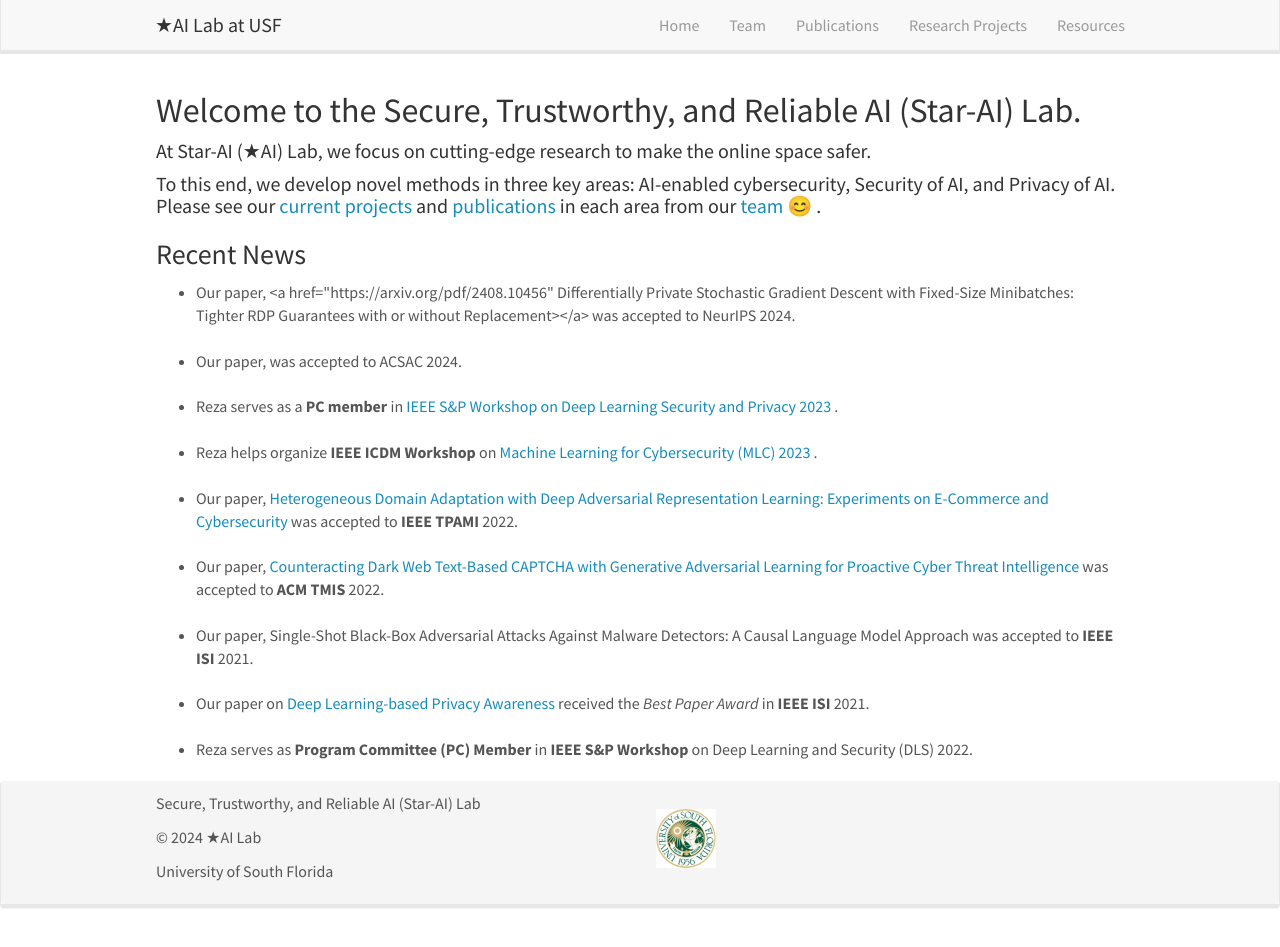
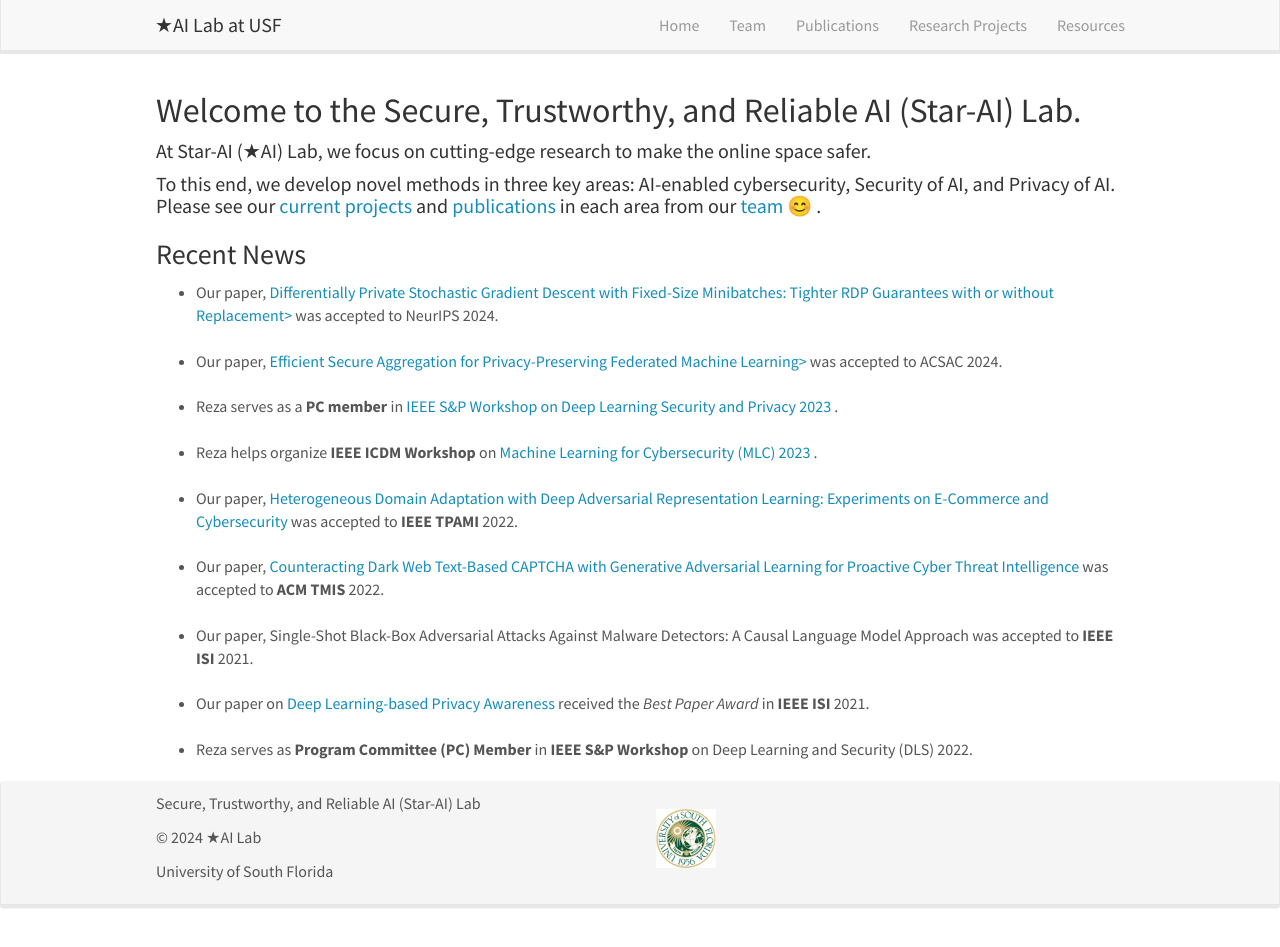
Before and after one commit to star-ailab/star-ailab.github.io, a Jekyll site: the page built from _pages/home.md, in a window 1280 px wide. Shown: the top 947 px of the page. Built offline with Jekyll 4.4.1, drawn with Linux system fonts in a browser that asks for light colours; nearby versions of some CDN libraries.

Commit message:
Update home.md

```diff
--- a/_pages/home.md
+++ b/_pages/home.md
@@ -14,9 +14,9 @@ permalink: /
 
 <div markdown="0" class="wrapper" style="border-bottom: 1px solid $black <!--$grey-color-->; border:4px; height:500px; overflow:auto;">
 	<ul class="awards" style="margin-bottom: -5px">
-		<li>Our paper, <a href="https://arxiv.org/pdf/2408.10456" Differentially Private Stochastic Gradient Descent with Fixed-Size Minibatches: Tighter RDP Guarantees with or without Replacement></a> was accepted to NeurIPS 2024. </li>
+		<li>Our paper, <a href="https://arxiv.org/pdf/2408.10456"> Differentially Private Stochastic Gradient Descent with Fixed-Size Minibatches: Tighter RDP Guarantees with or without Replacement></a> was accepted to NeurIPS 2024. </li>
 		<br>
-		<li>Our paper, <a href="https://arxiv.org/pdf/2304.03841" Efficient Secure Aggregation for Privacy-Preserving Federated Machine Learning></a> was accepted to ACSAC 2024. </li>
+		<li>Our paper, <a href="https://arxiv.org/pdf/2304.03841"> Efficient Secure Aggregation for Privacy-Preserving Federated Machine Learning></a> was accepted to ACSAC 2024. </li>
 		<br>
 		<li>Reza serves as a <b>PC member</b> in <a href ="https://dls2023.ieee-security.org/"> IEEE S&P Workshop on Deep Learning Security and Privacy 2023 </a>.</li>
 		<br>
```
